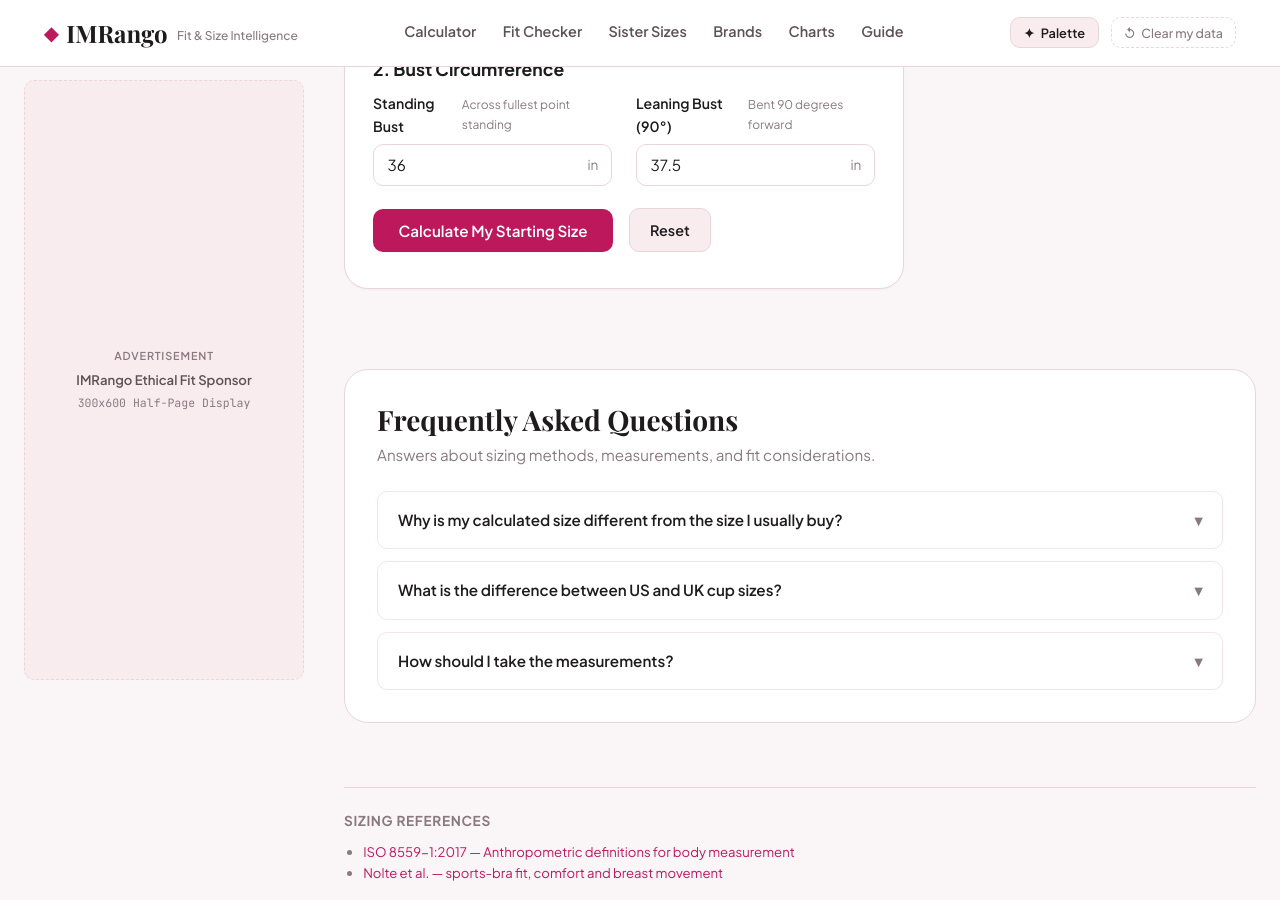
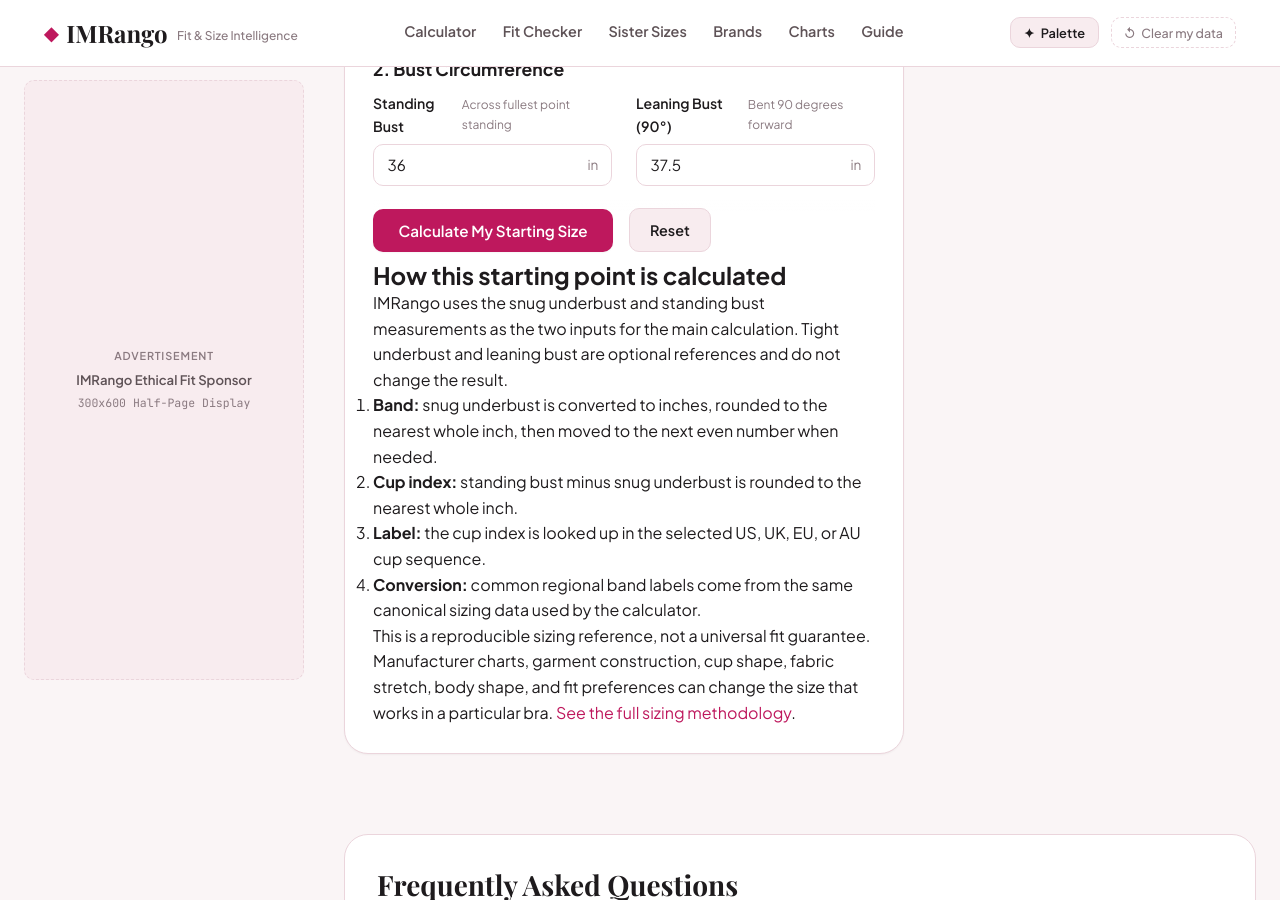
Before and after one commit to sharpedge74-cmyk/Bra-Size-Pro, a Jekyll site: the page built from bra-size-calculator.html, in a window 1280 px wide and 900 px high, scrolled down 715 px. Built offline with Jekyll 4.4.1, drawn with Linux system fonts in a browser that asks for light colours; some web fonts are replaced.

Commit message:
Add crawlable calculation reference to main calculator

```diff
--- a/bra-size-calculator.html
+++ b/bra-size-calculator.html
@@ -115,6 +115,18 @@ faq:
     </div>
   </form>
 
+  <section class="calculator-reference" aria-labelledby="calculation-reference-heading">
+    <h2 id="calculation-reference-heading">How this starting point is calculated</h2>
+    <p>IMRango uses the snug underbust and standing bust measurements as the two inputs for the main calculation. Tight underbust and leaning bust are optional references and do not change the result.</p>
+    <ol>
+      <li><strong>Band:</strong> snug underbust is converted to inches, rounded to the nearest whole inch, then moved to the next even number when needed.</li>
+      <li><strong>Cup index:</strong> standing bust minus snug underbust is rounded to the nearest whole inch.</li>
+      <li><strong>Label:</strong> the cup index is looked up in the selected US, UK, EU, or AU cup sequence.</li>
+      <li><strong>Conversion:</strong> common regional band labels come from the same canonical sizing data used by the calculator.</li>
+    </ol>
+    <p>This is a reproducible sizing reference, not a universal fit guarantee. Manufacturer charts, garment construction, cup shape, fabric stretch, body shape, and fit preferences can change the size that works in a particular bra. <a href="/bra-sizing-methodology">See the full sizing methodology</a>.</p>
+  </section>
+
   <div id="calc-result-box" class="sizing-result-box" style="display: none;">
     <div class="result-badge">Recommended Starting Bra Size</div>
     <div class="result-hero-size">
```
